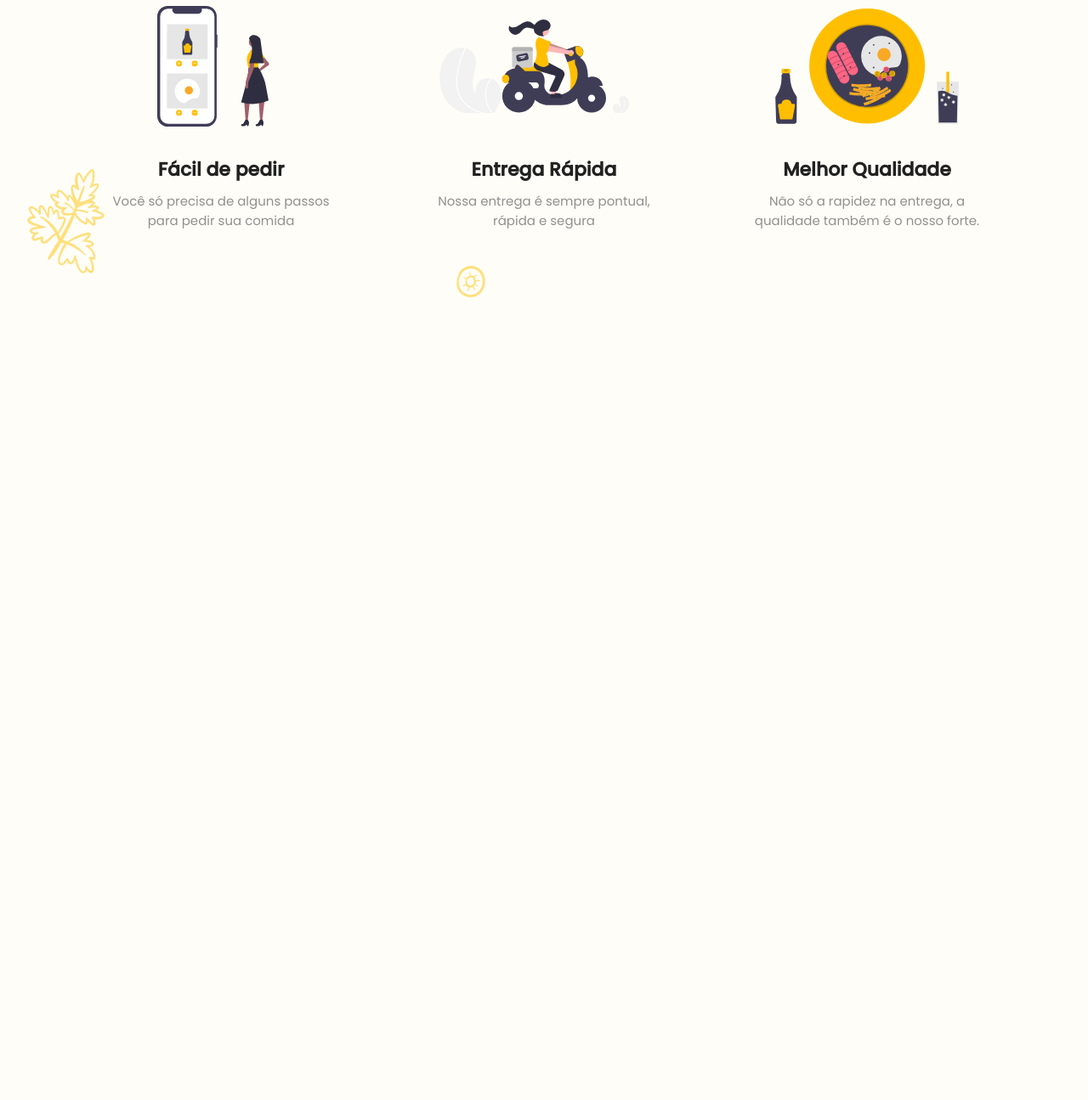
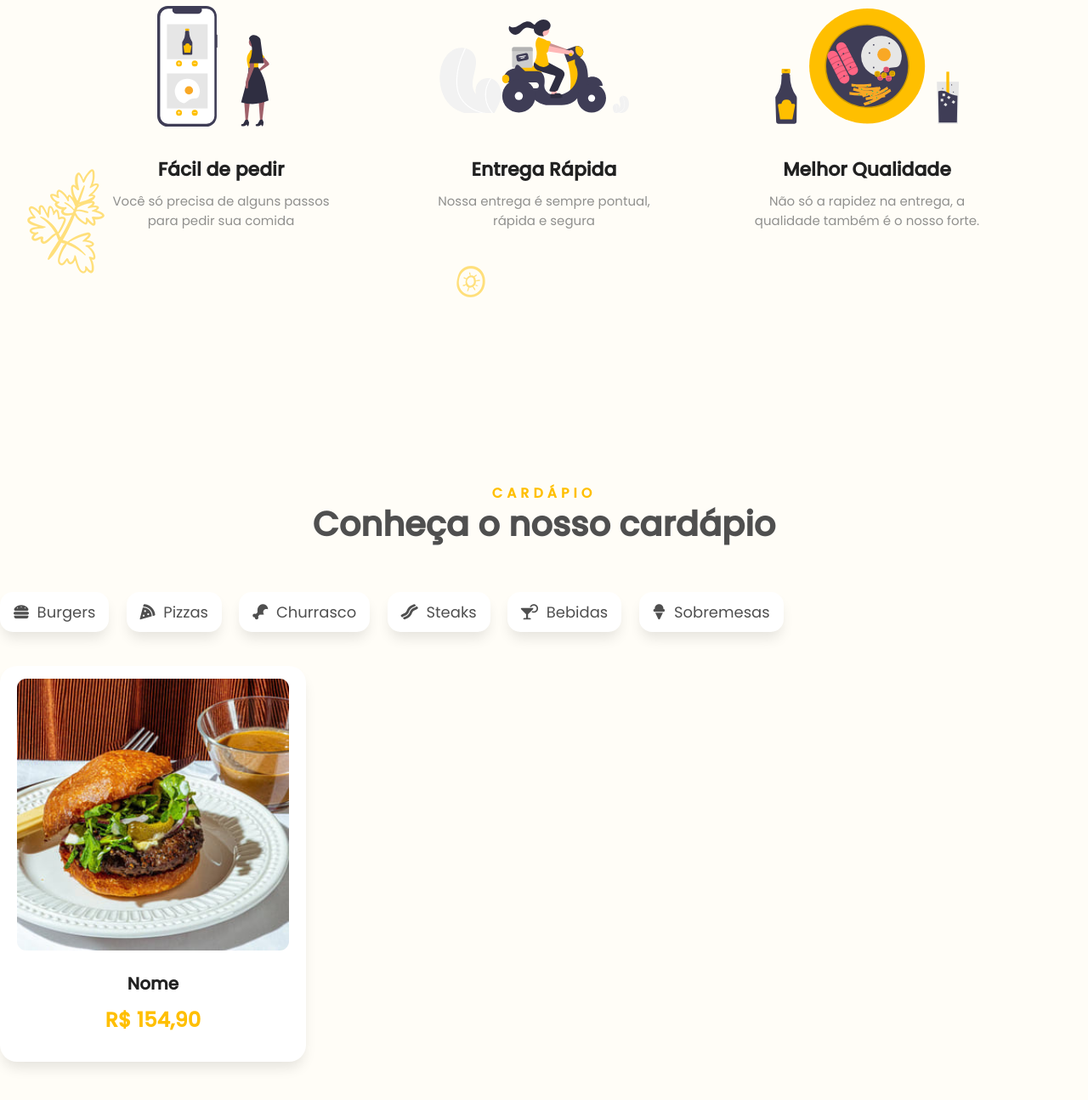
Before and after one commit to natandavinci/Restaurante, a plain HTML site: page index.html in a window 1280 px wide. Shown: the part 1180-2475 px from the top of the page at 85% size. Before the commit the page ends 1649 px from the top, so only its background shows below. Drawn offline with Linux system fonts and the light colour scheme; files whose address does not match are found by name.

Commit message:
initial cardapio

```diff
--- a/css/main.css
+++ b/css/main.css
@@ -10,6 +10,7 @@
 :root{
     --color-background: #fffdf7;
     --color-black: #212121;
+    --color-black-heavy: #000;
     --color-text: #4f4f4f;
     --color-text-out: #90908e;
     --color-primary: #ffbf00;
@@ -218,3 +219,66 @@ padding-bottom: 200px;
     height: 500px;
     background-image: url(../img/bg-icons-2.png);
 }
+
+.cardapio{
+    padding-top: 100px;
+    padding-bottom: 150px;
+}
+
+.container-menu{
+    margin-bottom: 40px;
+}
+
+.card-item{
+    width: 360px;
+}
+
+.card-item .img-produto img{
+    width: 100%;
+    border-radius: 11px;
+}
+
+.card-item .title-produto{
+    color: var(--color-black);
+    text-overflow: ellipsis;
+    white-space: nowrap;
+    overflow: hidden;
+    height: 40px;
+    margin-bottom: 0;
+
+}
+
+.card-item .price-produto{
+    color: var(--color-primary);
+    font-size: 24px;
+}
+
+.card-item .add-carrinho{
+    display: none;
+    text-align: center;
+    height: 30px;
+    justify-content: center;
+    align-items: center;
+}
+.btn-menos{
+    color: var(--color-black-heavy);
+    padding: 5px 7px;
+    border: 2px solid var(--color-black-heavy);
+    border-top-left-radius: 10px;
+    border-top-left-radius: 10px;
+    font-size: 14px;
+    cursor: pointer;
+}
+.btn-mais{
+    color: var(--color-black-heavy);
+    padding: 5px 7px;
+    border: 2px solid var(--color-black-heavy);
+    border-top-right-radius: 10px;
+    border-top-right-radius: 10px;
+    font-size: 14px;
+    cursor: pointer;
+}
+
+.add-numero-itens{
+    color: ;
+}
--- a/index.html
+++ b/index.html
@@ -149,6 +149,62 @@
     </section>
 
     <section class="cardapio" id="cardapio">
+        <div class="row">
+            <div class="col-12 text-center mb-5">
+                <span class="hint-title"><b>Cardápio</b></span>
+                <h1 class="Title">
+                    <b>Conheça o nosso cardápio</b>
+                </h1>
+            </div>
+            <div class="col-12 container-menu">
+                <a class="btn btn-white btn-sm mr-3 active">
+                    <i class="fas fa-hamburger"></i>&nbsp; Burgers
+                </a>
+
+                <a class="btn btn-white btn-sm mr-3">
+                    <i class="fas fa-pizza-slice"></i>&nbsp; Pizzas
+                </a>
+
+                <a class="btn btn-white btn-sm mr-3">
+                    <i class="fas fa-drumstick-bite"></i>&nbsp; Churrasco
+                </a>
+
+                <a class="btn btn-white btn-sm mr-3">
+                    <i class="fas fa-bacon"></i>&nbsp; Steaks
+                </a>
+
+                <a class="btn btn-white btn-sm mr-3">
+                    <i class="fas fa-cocktail"></i>&nbsp; Bebidas
+                </a>
+
+                <a class="btn btn-white btn-sm mr-3">
+                    <i class="fas fa-ice-cream"></i>&nbsp; Sobremesas
+                </a>
+            </div>
+            <div class="col-12">
+                <div class="row" id="itensCardapio">
+                    <div class="col-3">
+                        <div class="card card-item">
+                            <div class="img-produto">
+                                <img src="./img/cardapio/burguers/burger-au-poivre-kit-4-pack.3ca0e39b02db753304cd185638dad518.jpg" alt="">
+                            </div>
+                            <p class="title-produto text-center mt-4">
+                                <b>Nome</b>
+                            </p>
+                            <p class="price-produto text-center">
+                                <b>R$ 154,90</b>
+                            </p>
+                            <div class="add-carrinho">
+                                <span class="btn-menos"><i class="fas fa-minus"></i></span>
+                                <span class="add-numero-itens">0</span>
+                                <span class="btn-mais"><i class="fa fa-plus"></i></span>
+                                <span class="btn btn-add"><i class="fa fa-shopping-bag"></i></span>
+                            </div>
+                        </div>
+                    </div>
+                </div>
+            </div>
+        </div>
 
     </section>
 
```
